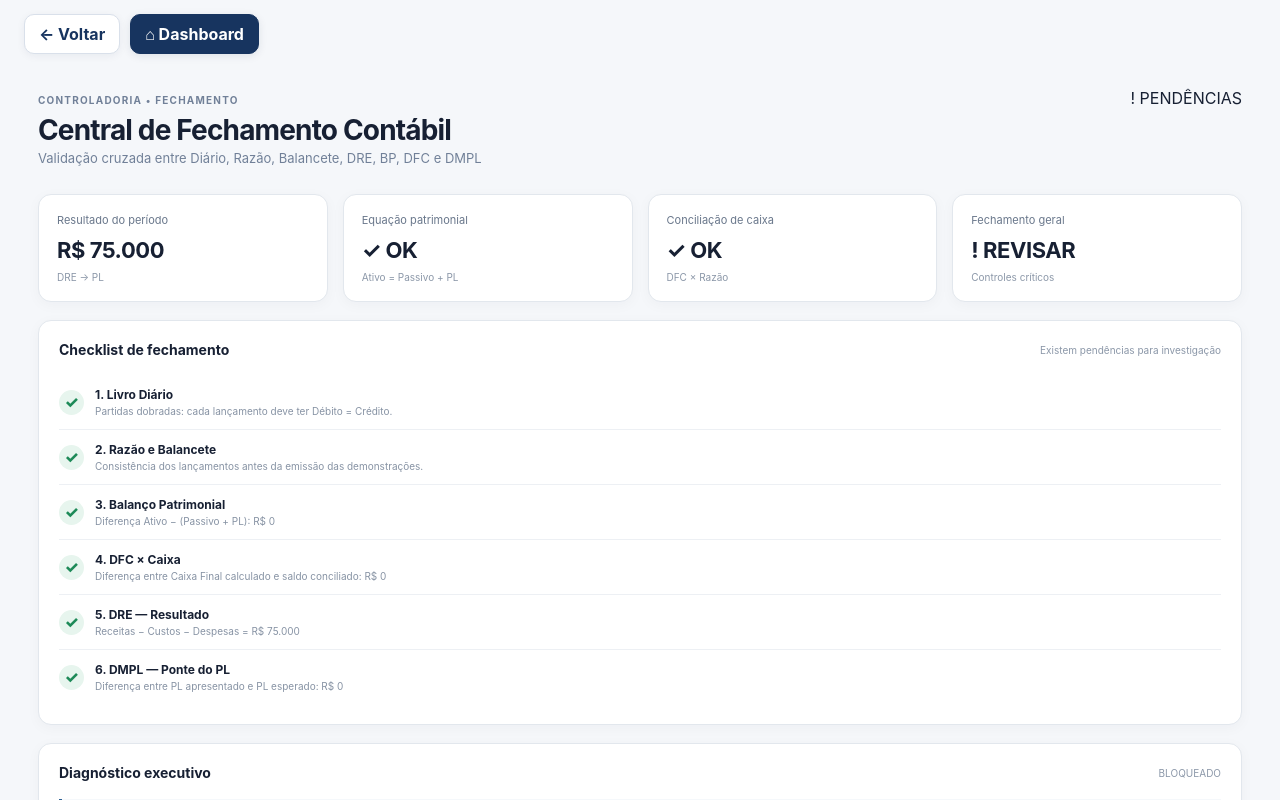
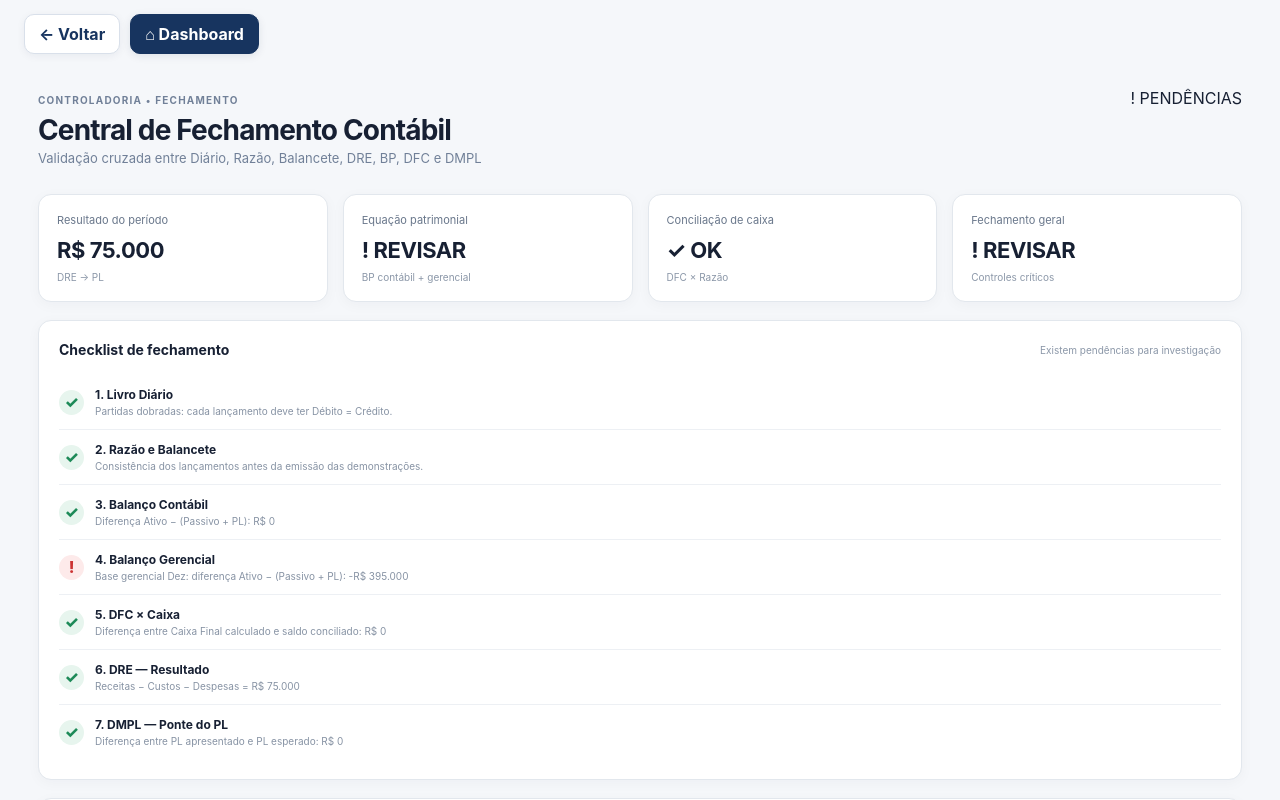
Before and after one commit to cardoso4009-byte/bp-financeiro-bi, a Next.js app: page /fechamento-contabil in a window 1280 px wide. Shown: the top 800 px of the page. Built offline with nearby package versions, Linux system fonts and the light colour scheme.

Commit message:
feat: expose management balance check in closing

```diff
--- a/app/fechamento-contabil/page.tsx
+++ b/app/fechamento-contabil/page.tsx
@@ -14,7 +14,7 @@ export default function FechamentoContabil(){
 
   <div className="cards">
    <div className="card"><span>Resultado do período</span><strong>{brl(c.result)}</strong><small>DRE → PL</small></div>
-   <div className="card"><span>Equação patrimonial</span><strong>{status(c.checks.bp)}</strong><small>Ativo = Passivo + PL</small></div>
+   <div className="card"><span>Equação patrimonial</span><strong>{status(c.checks.bp && c.checks.bpManagement)}</strong><small>BP contábil + gerencial</small></div>
    <div className="card"><span>Conciliação de caixa</span><strong>{status(c.checks.cash)}</strong><small>DFC × Razão</small></div>
    <div className="card"><span>Fechamento geral</span><strong>{status(overall)}</strong><small>Controles críticos</small></div>
   </div>
@@ -23,10 +23,11 @@ export default function FechamentoContabil(){
    <div className="panel-title"><h2>Checklist de fechamento</h2><span>{overall?'Todos os controles críticos estão OK':'Existem pendências para investigação'}</span></div>
    <div className="check"><i className={c.checks.journal?'ok':'bad'}>{c.checks.journal?'✓':'!'}</i><div><b>1. Livro Diário</b><small>Partidas dobradas: cada lançamento deve ter Débito = Crédito.</small></div></div>
    <div className="check"><i className={c.checks.trial?'ok':'bad'}>{c.checks.trial?'✓':'!'}</i><div><b>2. Razão e Balancete</b><small>Consistência dos lançamentos antes da emissão das demonstrações.</small></div></div>
-   <div className="check"><i className={c.checks.bp?'ok':'bad'}>{c.checks.bp?'✓':'!'}</i><div><b>3. Balanço Patrimonial</b><small>Diferença Ativo − (Passivo + PL): {brl(c.bpDifference)}</small></div></div>
-   <div className="check"><i className={c.checks.cash?'ok':'bad'}>{c.checks.cash?'✓':'!'}</i><div><b>4. DFC × Caixa</b><small>Diferença entre Caixa Final calculado e saldo conciliado: {brl(c.cashDifference)}</small></div></div>
-   <div className="check"><i className={c.checks.result?'ok':'bad'}>{c.checks.result?'✓':'!'}</i><div><b>5. DRE — Resultado</b><small>Receitas − Custos − Despesas = {brl(c.result)}</small></div></div>
-   <div className="check"><i className={c.checks.dmpl?'ok':'bad'}>{c.checks.dmpl?'✓':'!'}</i><div><b>6. DMPL — Ponte do PL</b><small>Diferença entre PL apresentado e PL esperado: {brl(c.dmplDifference)}</small></div></div>
+   <div className="check"><i className={c.checks.bp?'ok':'bad'}>{c.checks.bp?'✓':'!'}</i><div><b>3. Balanço Contábil</b><small>Diferença Ativo − (Passivo + PL): {brl(c.bpDifference)}</small></div></div>
+   <div className="check"><i className={c.checks.bpManagement?'ok':'bad'}>{c.checks.bpManagement?'✓':'!'}</i><div><b>4. Balanço Gerencial</b><small>Base gerencial {c.managementBpMonth}: diferença Ativo − (Passivo + PL): {brl(c.managementBpDifference)}</small></div></div>
+   <div className="check"><i className={c.checks.cash?'ok':'bad'}>{c.checks.cash?'✓':'!'}</i><div><b>5. DFC × Caixa</b><small>Diferença entre Caixa Final calculado e saldo conciliado: {brl(c.cashDifference)}</small></div></div>
+   <div className="check"><i className={c.checks.result?'ok':'bad'}>{c.checks.result?'✓':'!'}</i><div><b>6. DRE — Resultado</b><small>Receitas − Custos − Despesas = {brl(c.result)}</small></div></div>
+   <div className="check"><i className={c.checks.dmpl?'ok':'bad'}>{c.checks.dmpl?'✓':'!'}</i><div><b>7. DMPL — Ponte do PL</b><small>Diferença entre PL apresentado e PL esperado: {brl(c.dmplDifference)}</small></div></div>
   </section>
 
   <section className="panel">
```
